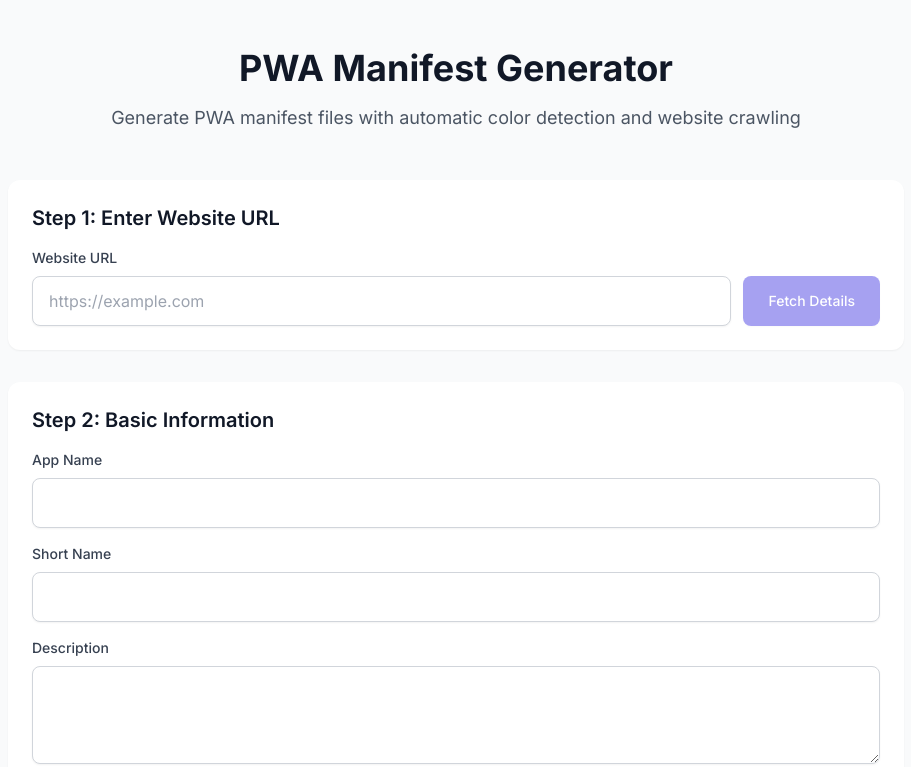
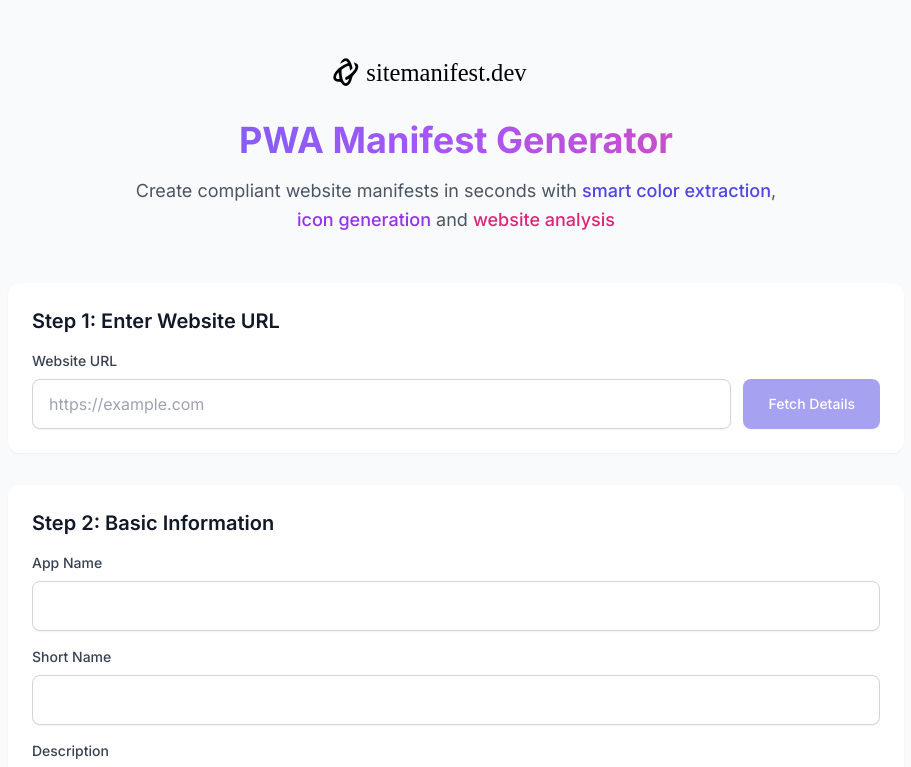
Before and after one commit to btk/sitemanifest.dev, a Next.js app: page / in a window 1280 px wide. Shown: the top 767 px of the page, without its empty margins (184-1095 px from the left). Built offline with nearby package versions, Linux system fonts and the light colour scheme.

Commit message:
some visual work

```diff
--- a/pages/index.js
+++ b/pages/index.js
@@ -335,12 +335,19 @@ export default function Home() {
       <div className="min-h-screen bg-gray-50 py-12 px-4 sm:px-6 lg:px-8">
         <div className="max-w-4xl mx-auto">
           <div className="text-center mb-12">
-            <h1 className="text-4xl font-bold text-gray-900 mb-4">
+            <img
+              src="/logo.svg"
+              alt="Site Manifest Logo"
+              className="h-12 mx-auto mb-6"
+            />
+            <h1 className="text-4xl font-extrabold text-transparent bg-clip-text bg-gradient-to-r from-indigo-500 via-purple-500 to-pink-500 animate-gradient-x mb-4">
               PWA Manifest Generator
             </h1>
-            <p className="text-lg text-gray-600">
-              Generate PWA manifest files with automatic color detection and website crawling
-            </p>
+            <div className="max-w-2xl mx-auto">
+              <p className="text-lg text-gray-600 leading-relaxed">
+                Create compliant website manifests in seconds with <span className="font-medium text-indigo-600">smart color extraction</span>, <span className="font-medium text-purple-600">icon generation</span> and <span className="font-medium text-pink-600">website analysis</span>
+              </p>
+            </div>
           </div>
 
           <div className="space-y-8">
@@ -513,7 +520,7 @@ export default function Home() {
                   {isDragActive ? (
                     <p className="text-indigo-600 font-medium">Drop the icon here...</p>
                   ) : (
-                    <div className="space-y-2">
+                    <div className="space-y-2 flex flex-col items-center justify-center h-full">
                       <p className="text-gray-600">Drag and drop an icon, or click to select</p>
                       <p className="text-sm text-gray-500">Supported formats: PNG, JPG, JPEG, GIF, SVG</p>
                     </div>
```
